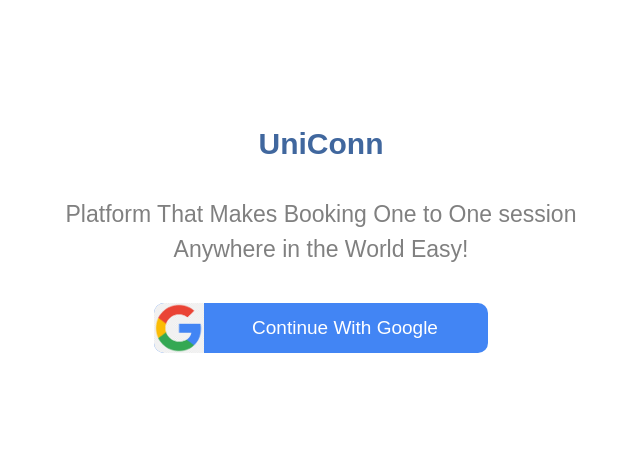
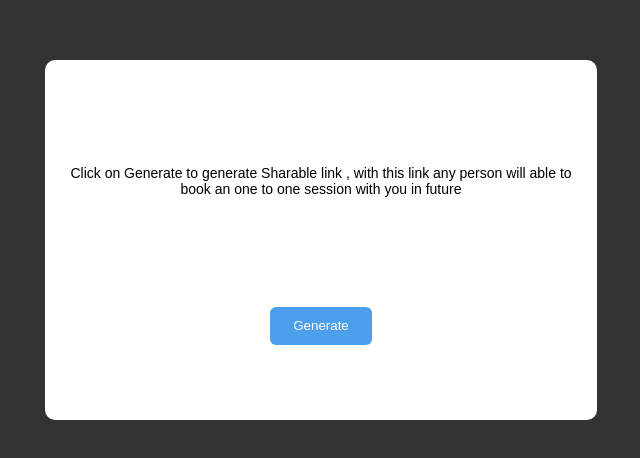
Before and after one commit to Swarnava-paul/connect-front-end, a React (Vite) app: page / in a window 1280 px wide. Shown: the part 160-618 px from the top of the page, without its empty margins (319-959 px from the left). Built offline with nearby package versions, Linux system fonts and the light colour scheme.

Commit message:
generate sharable link modal created

```diff
--- a/src/App.css
+++ b/src/App.css
@@ -2,3 +2,6 @@
     margin: 0;
     padding: 0;
 }
+button {
+    cursor: pointer;
+}
--- a/src/App.jsx
+++ b/src/App.jsx
@@ -5,7 +5,9 @@ import './App.css'
 import AllRoutes from './Routes/AllRoutes'
 
 //modals
-import { LoginModal , LoadingModal} from './Components/exports'
+import { LoginModal , LoadingModal ,
+GenerateSharableLinkModal
+} from './Components/exports'
 
 function App() {
 
@@ -14,6 +16,7 @@ function App() {
     <AllRoutes/>
     <LoginModal/>
     <LoadingModal/>
+    <GenerateSharableLinkModal/>
     </>
   )
 }
--- a/src/App/Slices/MainSlice.jsx
+++ b/src/App/Slices/MainSlice.jsx
@@ -9,7 +9,8 @@ UserInfo : {
    sharableLink : ""
 },
 LoginModalDisplay : 'none',
-LoadingModalDisplay : 'none'
+LoadingModalDisplay : 'none',
+SharableLinkDisplay : 'none'
 };
 
 const reduxSlice = createSlice({
@@ -45,6 +46,13 @@ const reduxSlice = createSlice({
 
         hideLoadingModal : (state) => {
             state.LoadingModalDisplay = 'none'
+        },
+
+        displaySharableLinkModal : (state) => {
+            state.SharableLinkDisplay = 'block'
+        },
+        hideSharableLinkModal : (state)=> {
+            state.SharableLinkDisplay = 'none'
         }
     }
 })
@@ -52,6 +60,7 @@ const reduxSlice = createSlice({
 
 export const {authenticationSuccess,setUserInfo,
 displayLoginModal,hideLoginModal,
-displayLoadingModal,hideLoadingModal} = reduxSlice.actions
+displayLoadingModal,hideLoadingModal,
+displaySharableLinkModal,hideSharableLinkModal} = reduxSlice.actions
 
 export default reduxSlice.reducer;
--- /dev/null
+++ b/src/Components/Modals/GenerateSharableLinkModal.jsx
@@ -0,0 +1,22 @@
+import { Flex , Box , Text , Button} from "@chakra-ui/react"
+import { useSelector } from "react-redux"
+
+const GenerateSharableLinkModal = () => {
+
+const GeneratesharableLinkModalDisplay = useSelector((state)=>state.SharableLinkDisplay);
+
+
+  return (
+    <Flex display={GeneratesharableLinkModalDisplay}  position='absolute' top='0%' w='100%' h='100vh'
+    justify='center' align='center' bg='rgb(0, 0, 0 , 0.8)'>
+       <Box bg='white' w='40%'  borderRadius={10} display='grid' h='40vh' p={20} placeItems='center'>
+        <Text textAlign='center' fontFamily='sans-serif' fontSize={14} mt={30}>
+        Click on Generate to generate Sharable link , with this link any person will able to book an one to one session with you in future
+        </Text>
+        <Button border='none' w='20%' h='2.4rem' borderRadius={6} bg='#4C9FEB' color='white'>Generate</Button>
+       </Box>
+    </Flex>
+  )
+}
+
+export default GenerateSharableLinkModal
--- a/src/Components/WelcomeMessage.jsx
+++ b/src/Components/WelcomeMessage.jsx
@@ -1,8 +1,23 @@
-import { useSelector } from "react-redux"
+import { useSelector , useDispatch } from "react-redux"
 import { Flex,Text,Grid,Image,Button} from "@chakra-ui/react"
+import { useEffect } from "react"
+import { displaySharableLinkModal } from "../App/Slices/MainSlice"
+
 const WelcomeMessage = () => {
-  const userName = useSelector((state)=>state.slice.UserInfo.name)//
+  const userName = useSelector((state)=>state.slice.UserInfo.name)
   // getting name from userInfo object on redux slice
+
+  const sharableLink = useSelector((state)=>state.slice.UserInfo.sharableLink)
+  // getting sharable link state from redux store
+
+  const dispatch = useDispatch();
+
+  useEffect(()=>{
+    if(sharableLink == 'false') {
+      // display generate sharable link modal
+      dispatch(displaySharableLinkModal())
+    }
+  })
 
   const text = {
     fontSize:"70px",
--- a/src/Components/exports.jsx
+++ b/src/Components/exports.jsx
@@ -2,6 +2,7 @@ import LoginModal from "./Modals/LoginModal";
 import SideBar from './SideBar/SideBar'
 import MainSection from './MainSection/MainSection'
 import LoadingModal from "./Modals/LoadingModal";
+import GenerateSharableLinkModal from "./Modals/GenerateSharableLinkModal";
 // components that will be used in Main Section
 import CreateAvailability from './CreateAvailability'
 import SharableLink from './SharableLink'
@@ -13,4 +14,5 @@ export {
 LoginModal,SideBar,
 MainSection,CreateAvailability,
 SharableLink,ViewMeetings,
-WelcomeMessage,TimeZone,LoadingModal}
+WelcomeMessage,TimeZone,LoadingModal,
+GenerateSharableLinkModal}
```
